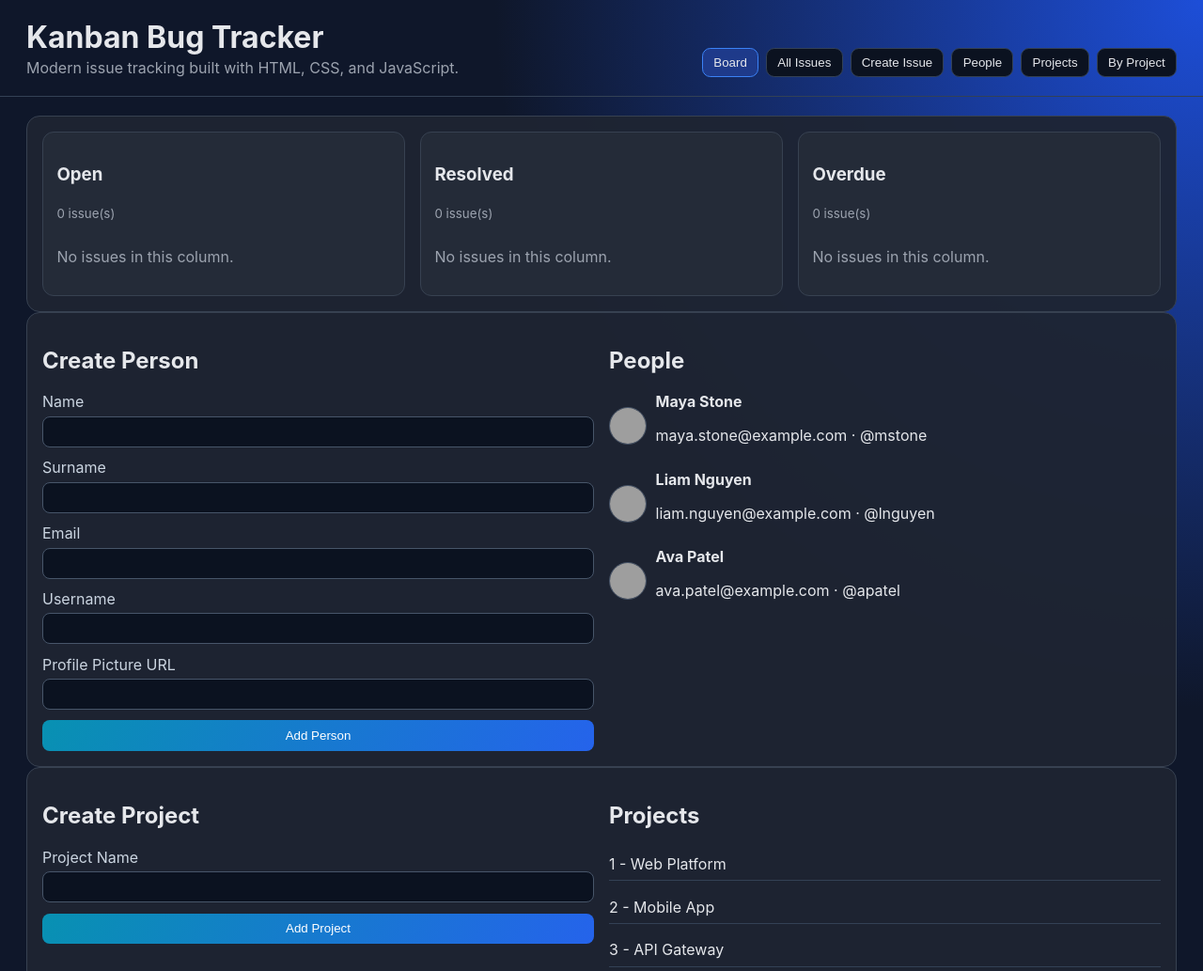
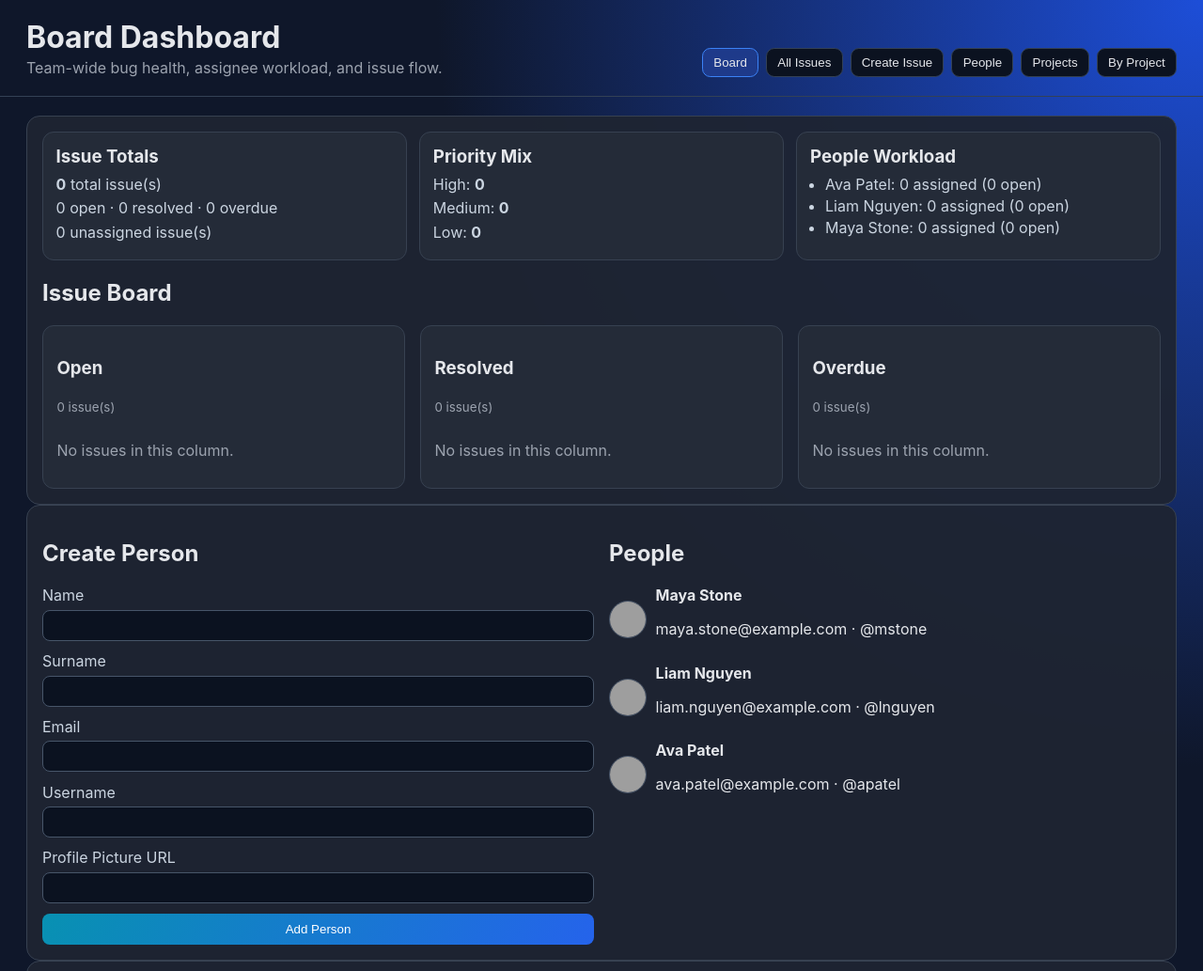
Before and after one commit to encryptd0/bug-tracking-system, a plain HTML site: page index.html in a window 1280 px wide. Shown: the top 1033 px of the page at 94% size. Drawn offline with Linux system fonts and the light colour scheme; grey boxes are pictures that could not be loaded.

Commit message:
Make top bar and board content tab-specific

```diff
--- a/app.js
+++ b/app.js
@@ -1,6 +1,36 @@
 const STORAGE_KEY = "kanban_bug_tracker_data_v1";
 const STATUSES = ["open", "resolved", "overdue"];
 const PRIORITIES = ["low", "medium", "high"];
+const TAB_COPY = {
+  board: {
+    title: "Board Dashboard",
+    description: "Team-wide bug health, assignee workload, and issue flow.",
+  },
+  issues: {
+    title: "All Issues",
+    description: "Complete issue register with status, ownership, and priority.",
+  },
+  "create-issue": {
+    title: "Create Issue",
+    description: "Capture a new bug with all required project and resolution details.",
+  },
+  "issue-detail": {
+    title: "Issue Detail",
+    description: "Review a single issue record, timeline, and resolution information.",
+  },
+  people: {
+    title: "People",
+    description: "Manage users and view the current people directory.",
+  },
+  projects: {
+    title: "Projects",
+    description: "Create and manage projects used to organize issues.",
+  },
+  report: {
+    title: "Issues by Project",
+    description: "Project-level issue counts for quick portfolio reporting.",
+  },
+};
 
 const appState = loadState();
 let currentIssueId = null;
@@ -14,6 +44,7 @@ function init() {
   bindProjectForm();
   renderIssueForm();
   renderAll();
+  updateTopbar("board");
 }
 
 function loadState() {
@@ -52,6 +83,7 @@ function bindTabs() {
 function switchTab(tabId) {
   document.querySelectorAll(".tab-btn").forEach(btn => btn.classList.toggle("active", btn.dataset.tab === tabId));
   document.querySelectorAll(".tab").forEach(tab => tab.classList.toggle("active", tab.id === tabId));
+  updateTopbar(tabId);
 }
 
 function bindPeopleForm() {
@@ -172,6 +204,7 @@ function renderIssueForm(issue = null) {
 }
 
 function renderAll() {
+  renderBoardSummary();
   renderBoard();
   renderIssueTable();
   renderPeople();
@@ -183,6 +216,46 @@ function renderAll() {
   } else {
     renderIssueForm();
   }
+}
+
+function updateTopbar(tabId) {
+  const copy = TAB_COPY[tabId] || { title: "Kanban Bug Tracker", description: "" };
+  document.getElementById("topbarTitle").textContent = copy.title;
+  document.getElementById("topbarDescription").textContent = copy.description;
+}
+
+function renderBoardSummary() {
+  const summary = document.getElementById("boardSummary");
+  const totalIssues = appState.issues.length;
+  const unassignedCount = appState.issues.filter(issue => !issue.assigneeId).length;
+  const peopleWithIssues = appState.people
+    .map(person => ({
+      person,
+      assignedCount: appState.issues.filter(issue => issue.assigneeId === person.id).length,
+      openCount: appState.issues.filter(issue => issue.assigneeId === person.id && issue.status === "open").length,
+    }))
+    .sort((a, b) => b.assignedCount - a.assignedCount || a.person.name.localeCompare(b.person.name));
+
+  summary.innerHTML = `
+    <article class="dashboard-card">
+      <h3>Issue Totals</h3>
+      <p><strong>${totalIssues}</strong> total issue(s)</p>
+      <p>${appState.issues.filter(issue => issue.status === "open").length} open · ${appState.issues.filter(issue => issue.status === "resolved").length} resolved · ${appState.issues.filter(issue => issue.status === "overdue").length} overdue</p>
+      <p>${unassignedCount} unassigned issue(s)</p>
+    </article>
+    <article class="dashboard-card">
+      <h3>Priority Mix</h3>
+      <p>High: <strong>${appState.issues.filter(issue => issue.priority === "high").length}</strong></p>
+      <p>Medium: <strong>${appState.issues.filter(issue => issue.priority === "medium").length}</strong></p>
+      <p>Low: <strong>${appState.issues.filter(issue => issue.priority === "low").length}</strong></p>
+    </article>
+    <article class="dashboard-card">
+      <h3>People Workload</h3>
+      <ul class="dashboard-list">
+        ${peopleWithIssues.map(row => `<li>${escapeHtml(fullName(row.person))}: ${row.assignedCount} assigned (${row.openCount} open)</li>`).join("") || "<li>No people found.</li>"}
+      </ul>
+    </article>
+  `;
 }
 
 function renderBoard() {
--- a/index.html
+++ b/index.html
@@ -8,9 +8,9 @@
 </head>
 <body>
   <header class="topbar">
-    <div>
-      <h1>Kanban Bug Tracker</h1>
-      <p>Modern issue tracking built with HTML, CSS, and JavaScript.</p>
+    <div class="topbar-copy">
+      <h1 id="topbarTitle">Board Dashboard</h1>
+      <p id="topbarDescription">Team-wide bug health, assignee workload, and issue flow.</p>
     </div>
     <nav>
       <button class="tab-btn active" data-tab="board">Board</button>
@@ -24,6 +24,8 @@
 
   <main>
     <section id="board" class="tab panel active">
+      <div id="boardSummary" class="dashboard-grid"></div>
+      <h2>Issue Board</h2>
       <div class="board" id="boardColumns"></div>
     </section>
 
--- a/styles.css
+++ b/styles.css
@@ -24,6 +24,7 @@ body {
 }
 .topbar h1 { margin: 0; }
 .topbar p { margin: .2rem 0 0; color: var(--muted); }
+.topbar-copy { min-height: 60px; }
 
 nav { display: flex; gap: .5rem; flex-wrap: wrap; }
 .tab-btn {
@@ -50,6 +51,27 @@ main { padding: 1.25rem 1.75rem 2rem; }
   display: grid;
   grid-template-columns: repeat(auto-fit, minmax(290px, 1fr));
   gap: 1rem;
+}
+.dashboard-grid {
+  display: grid;
+  grid-template-columns: repeat(auto-fit, minmax(250px, 1fr));
+  gap: .85rem;
+  margin-bottom: 1rem;
+}
+.dashboard-card {
+  background: color-mix(in srgb, var(--panel) 86%, white 8%);
+  border: 1px solid #374151;
+  border-radius: 12px;
+  padding: .85rem;
+}
+.dashboard-card h3 { margin: 0 0 .5rem; }
+.dashboard-card p { margin: .35rem 0; color: #cbd5e1; }
+.dashboard-list {
+  margin: 0;
+  padding-left: 1rem;
+  display: grid;
+  gap: .2rem;
+  color: #cbd5e1;
 }
 .column {
   background: color-mix(in srgb, var(--panel) 86%, white 8%);
```
